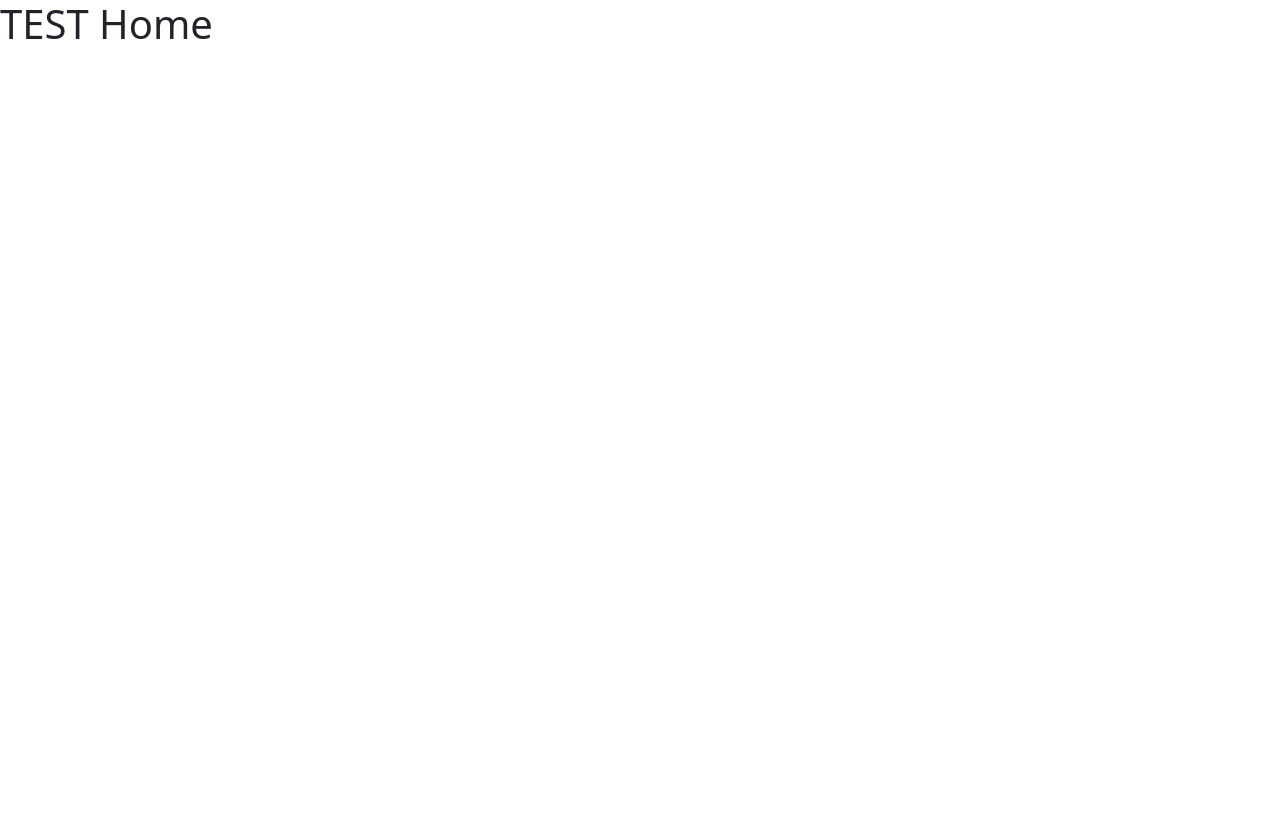
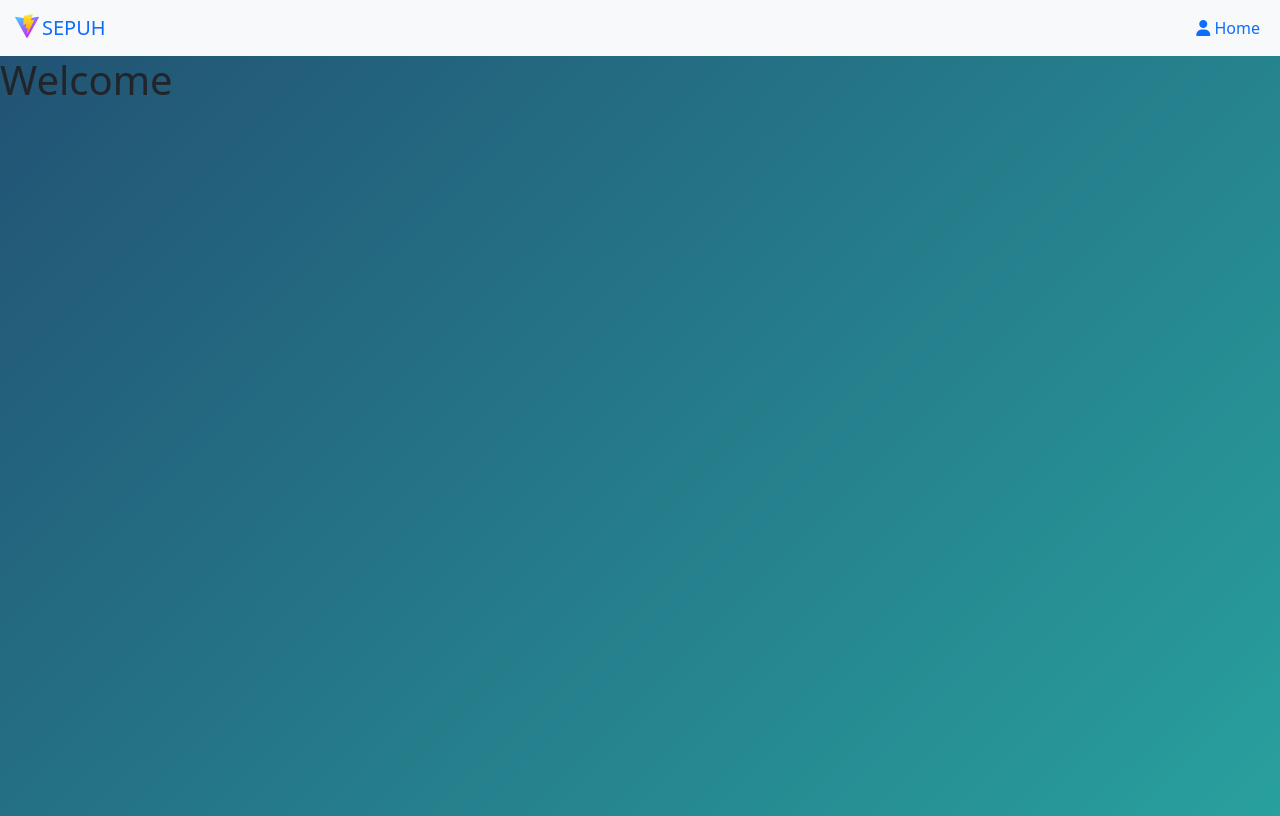
Before and after one commit to ahlilfikri/SEPUH, a React (Vite) app in the folder Frontend/sepuh-project/: page / in a window 1280 px wide. Built offline with nearby package versions, Linux system fonts and the light colour scheme.

Commit message:
add home

```diff
--- a/Frontend/sepuh-project/src/admin/pages/home/index.jsx
+++ b/Frontend/sepuh-project/src/admin/pages/home/index.jsx
@@ -1,10 +1,35 @@
-import React, { Fragment, useState } from 'react';
+import React, { Fragment } from 'react';
+import Gambar from '/vite.svg'
 
 const Home = () => {
-
     return (
         <Fragment>
-            <h1>TEST Home</h1>
+            <header>
+                <nav className="navbar navbar-expand-lg navbar-primary bg-light">
+                    <div className="container-fluid">
+                        <a className="navbar-brand" href="#">
+                            <img src={Gambar} alt="" width="30" height="24" className="d-inline-block align-text-top"/>SEPUH
+                        </a>
+                        <button className="navbar-toggler" type="button" data-bs-toggle="collapse" data-bs-target="#navbarNav" aria-controls="navbarNav" aria-expanded="false" aria-label="Toggle navigation">
+                            <span className="navbar-toggler-icon"></span>
+                        </button>
+                        <div className="collapse navbar-collapse" id="navbarNav">
+                            <ul className="navbar-nav ms-auto">
+                                <li className="nav-item">
+                                    <a className="nav-link active" aria-current="page" href="#">
+                                        <i className="fas fa-user"></i> Home
+                                    </a>
+                                </li>
+                            </ul>
+                        </div>
+                    </div>
+                </nav>
+            </header>
+
+            <main className="position -relative" style={{ height : '95vh' , background: 'linear-gradient(135deg, #225374, #28A09E)' }}>
+                 <h1>Welcome</h1>
+            </main>
+
         </Fragment>
     );
 };
```
Also changed, not shown: 1 other file (tests, documents, lock files or other folders).
